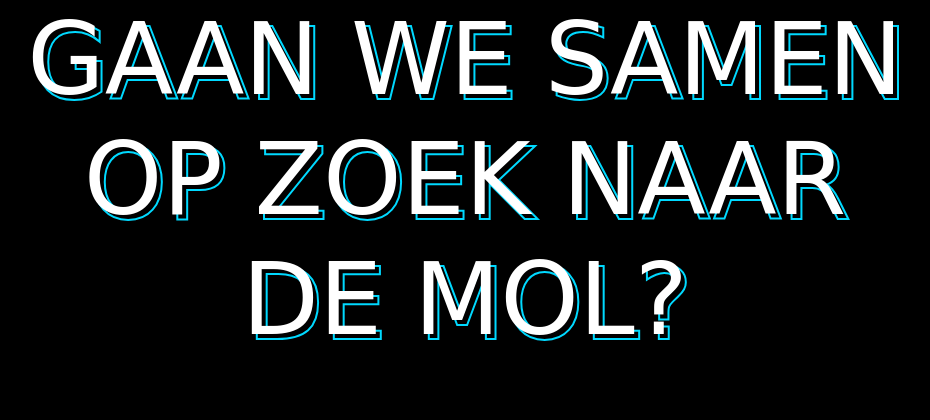
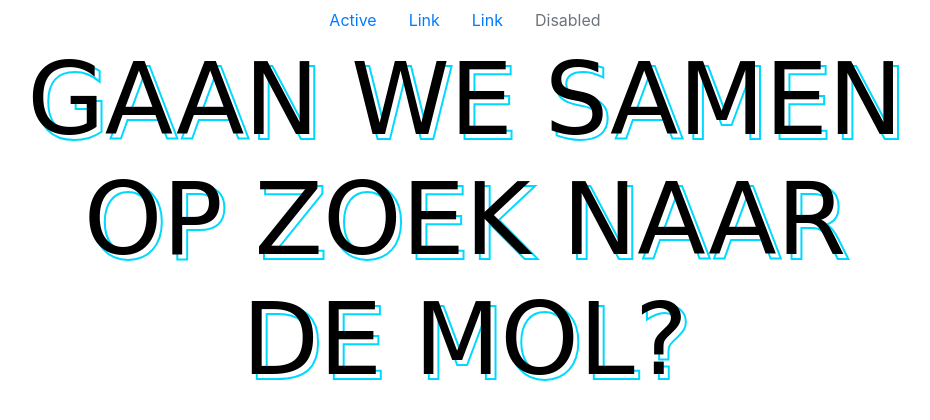
Before and after one commit to gdm-1718-shellaga/1920-3CMO-BaP-ShellseyLagaet, a plain HTML site: page index.html in a window 1280 px wide. Shown: the whole page, without its empty margins (175-1105 px from the left). Drawn offline with nearby package versions, Linux system fonts and the light colour scheme; a web font is replaced by a local one.

Commit message:
Add index

```diff
--- a/css/style.css
+++ b/css/style.css
@@ -1,5 +1,4 @@
 html{
-    background-color: black;
 }
 
 /* TITELS MET OUTLINE */
@@ -11,7 +10,6 @@
   display: block;
   position: relative;
   font-family: 'Londrina Solid', cursive;
-  background-color: black;
   width: 100%;
 }
 
@@ -29,7 +27,7 @@
   z-index: 1;
   top: 0px;
   z-index: 0;
-  color: white;
+  color: black;
   width: 100%;
 }
 
@@ -38,7 +36,7 @@
   left: 5px;
   z-index: 0;
   color: black;
-  -webkit-text-fill-color:black;
+  -webkit-text-fill-color:white;
   -webkit-text-stroke-width: 2px;
   -webkit-text-stroke-color: rgb(0, 217, 255);
 }
--- a/index.html
+++ b/index.html
@@ -11,6 +11,21 @@
 
 
   <body>
+
+    <ul class="nav justify-content-center">
+      <li class="nav-item">
+        <a class="nav-link active" href="#">Active</a>
+      </li>
+      <li class="nav-item">
+        <a class="nav-link" href="#">Link</a>
+      </li>
+      <li class="nav-item">
+        <a class="nav-link" href="#">Link</a>
+      </li>
+      <li class="nav-item">
+        <a class="nav-link disabled" href="#">Disabled</a>
+      </li>
+    </ul>
 
     <div class="container">
       <div class="titels">
```
